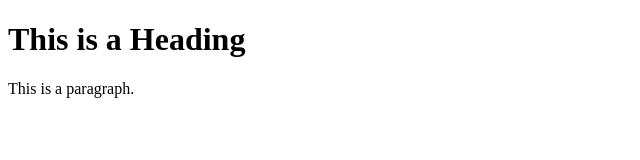
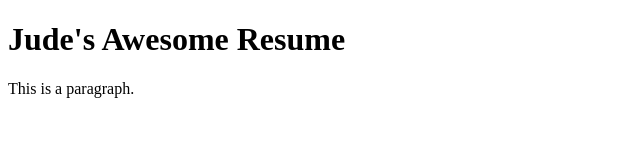
Before and after one commit to jankrah12/jankrah12.github.io, a plain HTML site: page index.html in a window 1280 px wide. Shown: the whole page, without its empty margins (0-640 px from the left). Drawn offline with Linux system fonts and the light colour scheme.

Commit message:
Update index.html

```diff
--- a/index.html
+++ b/index.html
@@ -1,11 +1,11 @@
 <!DOCTYPE html>
 <html>
 <head>
-<title>Page Title</title>
+<title>Resume | Jude Ankrah</title>
 </head>
 <body>
 
-<h1>This is a Heading</h1>
+<h1>Jude's Awesome Resume</h1>
 <p>This is a paragraph.</p>
 
 </body>
```
